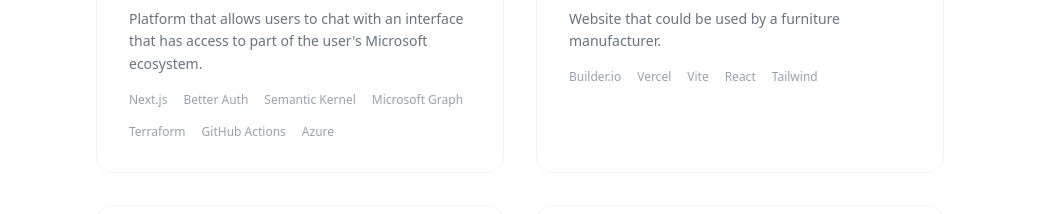
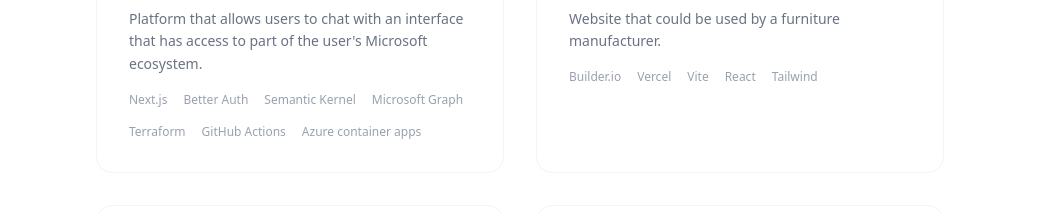
Before and after one commit to davidpaarup/davidpaarup-vite, a React (Vite) app: page / in a window 1280 px wide. Shown: the part 2108-2322 px from the top of the page, without its empty margins (120-1158 px from the left). Built offline with nearby package versions, Linux system fonts and the light colour scheme.

Commit message:
Azure container apps

```diff
--- a/src/components/Resume.tsx
+++ b/src/components/Resume.tsx
@@ -15,7 +15,7 @@
         'Microsoft Graph',
         'Terraform',
         'GitHub Actions',
-        'Azure'],
+        'Azure container apps'],
       url: 'http://ai-prompt-mice.vercel.app/'
     },
     {
```
